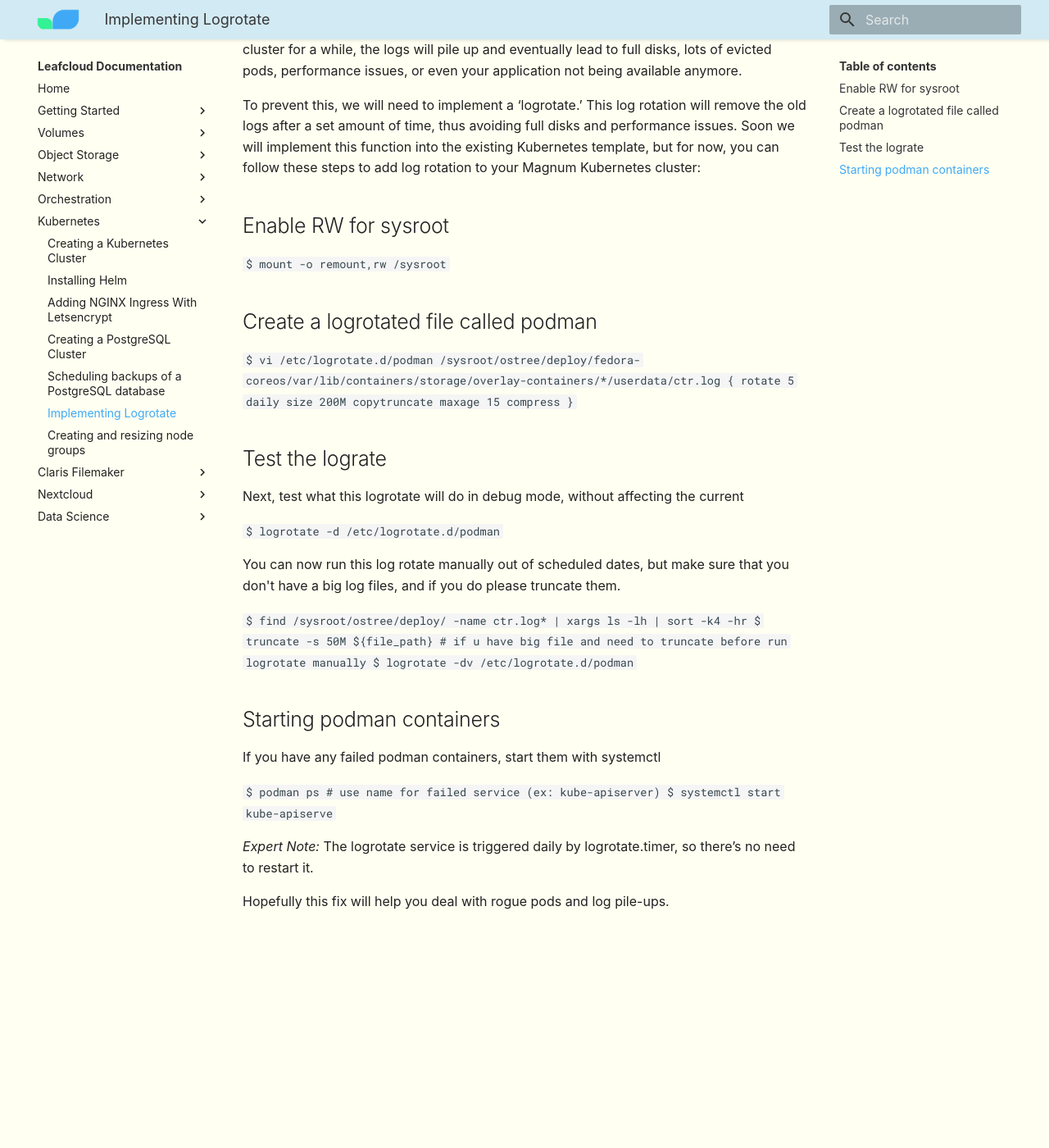
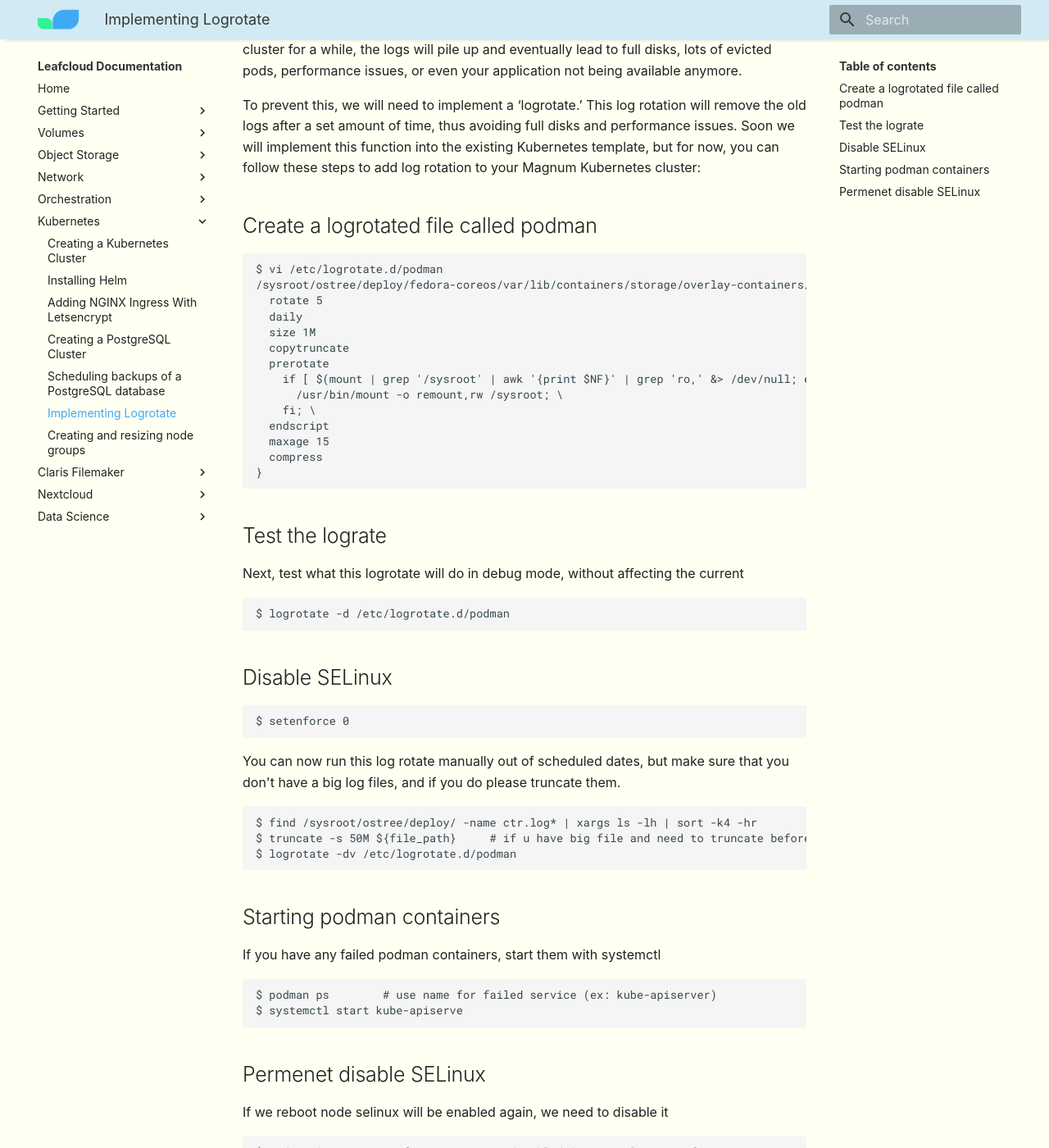
Before and after one commit to leafcloudhq/documentation-rtd, an MkDocs documentation site: the page built from docs/kubernetes/implementing-logrotate.md, in a window 1280 px wide and 1400 px high, scrolled down 352 px. Shown: the whole window at 82% size. Built offline with MkDocs 1.6.1 and Material for MkDocs 9.7.7, drawn with Linux system fonts in a browser that asks for light colours; some web fonts are replaced; before the commit the page ends 1489 px from its top, so only the background shows below that; some of the changed text lies outside the part shown.

Commit message:
Fixing logrotate

```diff
--- a/docs/kubernetes/implementing-logrotate.md
+++ b/docs/kubernetes/implementing-logrotate.md
@@ -6,46 +6,48 @@
 
 To prevent this, we will need to implement a ‘logrotate.’ This log rotation will remove the old logs after a set amount of time, thus avoiding full disks and performance issues. Soon we will implement this function into the existing Kubernetes template, but for now, you can follow these steps to add log rotation to your Magnum Kubernetes cluster:
 
-## Enable RW for sysroot
-``
-$ mount -o remount,rw /sysroot
-``
+## Create a logrotated file called podman
 
-## Create a logrotated file called podman
-``
-$ vi /etc/logrotate.d/podman
-/sysroot/ostree/deploy/fedora-coreos/var/lib/containers/storage/overlay-containers/*/userdata/ctr.log {
- rotate 5
- daily
- size 200M
- copytruncate
- maxage 15
- compress
-}
-``
+    $ vi /etc/logrotate.d/podman
+    /sysroot/ostree/deploy/fedora-coreos/var/lib/containers/storage/overlay-containers/*/userdata/ctr.log {
+      rotate 5
+      daily
+      size 1M
+      copytruncate
+      prerotate
+        if [ $(mount | grep '/sysroot' | awk '{print $NF}' | grep 'ro,' &> /dev/null; echo $?) -eq 0 ]; then \
+          /usr/bin/mount -o remount,rw /sysroot; \
+        fi; \
+      endscript
+      maxage 15
+      compress
+    }
+
 ## Test the lograte
 Next, test what this logrotate will do in debug mode, without affecting the current
 
-``
-$ logrotate -d /etc/logrotate.d/podman
-``
+    $ logrotate -d /etc/logrotate.d/podman
+
+## Disable SELinux
+
+    $ setenforce 0
 
 You can now run this log rotate manually out of scheduled dates, but make sure that you don't have a big log files, and if you do please truncate them.
 
-``
-$ find /sysroot/ostree/deploy/ -name ctr.log* | xargs ls -lh | sort -k4 -hr
-$ truncate -s 50M ${file_path}     # if u have big file and need to truncate before run logrotate manually
-$ logrotate -dv /etc/logrotate.d/podman
-``
+    $ find /sysroot/ostree/deploy/ -name ctr.log* | xargs ls -lh | sort -k4 -hr
+    $ truncate -s 50M ${file_path}     # if u have big file and need to truncate before run logrotate manually
+    $ logrotate -dv /etc/logrotate.d/podman
 
 ## Starting podman containers
 If you have any failed podman containers, start them with systemctl
 
-``
-$ podman ps        # use name for failed service (ex: kube-apiserver)
-$ systemctl start kube-apiserve
-``
+    $ podman ps        # use name for failed service (ex: kube-apiserver)
+    $ systemctl start kube-apiserve
 
+## Permenet disable SELinux
+If we reboot node selinux will be enabled again, we need to disable it
+
+    $ sed -i 's/SELINUX=enforcing/SELINUX=disabled/' /etc/selinux/config
 
 *Expert Note:* The logrotate service is triggered daily by logrotate.timer, so there’s no need to restart it.
 
```
